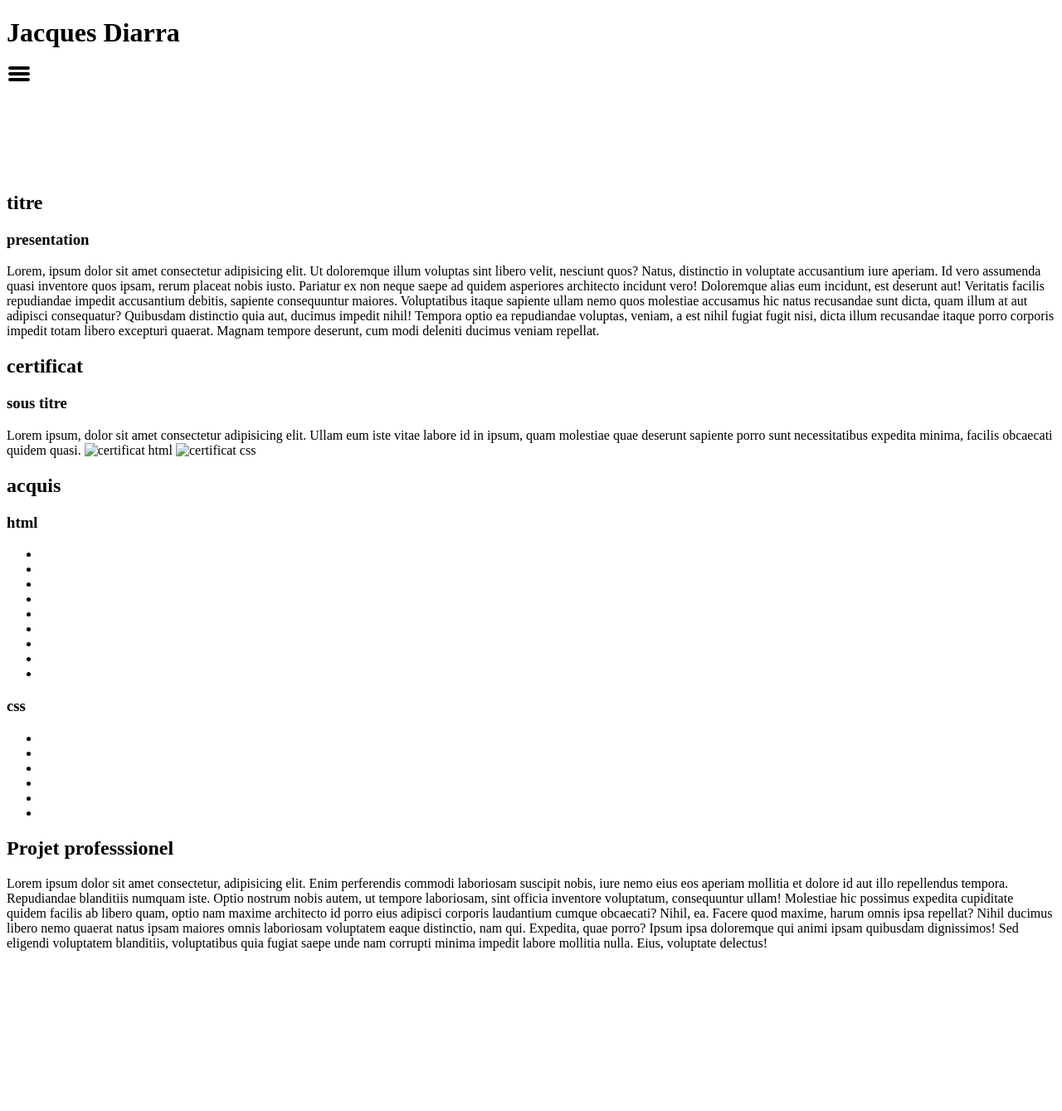
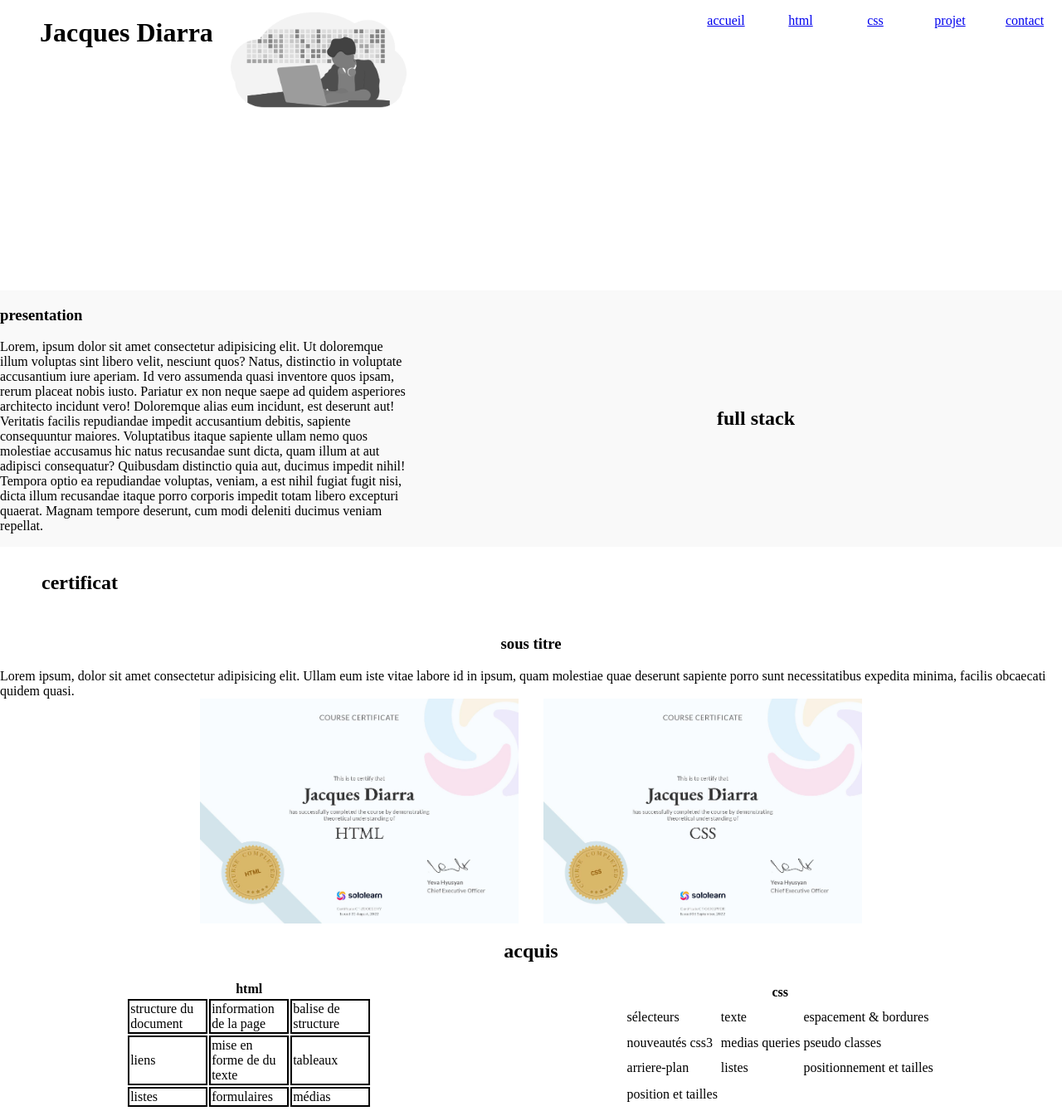
Before and after one commit to Pugnare/simplon, a website: page index.html in a window 1280 px wide. Shown: the top 1339 px of the page at 83% size. Before the commit the page ends 1154 px from the top, so only its background shows below. Drawn offline with Linux system fonts and the light colour scheme.

Commit message:
réorganisation de l'ensemble fichier pour optimisation. chahgementde l'emplacement de l'image logo dans le header. dans la section "ternary" des ul => table. navbarre rendu fixe

```diff
--- a/index.html
+++ b/index.html
@@ -10,8 +10,10 @@
 </head>
 
 <body>
-  <header>
-    <h1 class="branding">Jacques Diarra</h1>
+  <header class="banner">
+    <div class="banner--fixed">
+      <h1 class="branding" id="branding">Jacques Diarra</h1>
+      <img class="heros" src="./img/img-banner.png" alt="">
       <nav class="navbarre__main">
 
         <input class="hamburg__btn" type="checkbox" id="hamburg">
@@ -23,22 +25,26 @@
         </div>
 
 
-      <ul class="menu">
-        <li><a href="#">accueil</a></li>
-        <li><a href="#">html</a></li>
-        <li><a href="#">css</a></li>
-        <li><a href="#">projet</a></li>
-        <li><a href="#">contect</a></li>
+        <ul class="menu__content">
+          <li class=" menu__item"><a class="menu__link" href="#branding">accueil</a></li>
+          <li class=" menu__item"><a class="menu__link" href="#">html</a></li>
+          <li class=" menu__item"><a class="menu__link" href="#">css</a></li>
+          <li class=" menu__item"><a class="menu__link" href="#">projet</a></li>
+          <li class=" menu__item"><a class="menu__link" href="#">contact</a></li>
         </ul>
+
       </nav>
+    </div>
+
   </header>
   <main>
-    <article class="area_primary">
-      <h2>titre</h2>
-      <section class="intro">
-        <h3>presentation</h3>
+    <article class="area__primary presentation__container">
+      <h2 class="presentation__headline headline">full stack</h2>
+      <section class="presentation__content">
+        <h3 class="presentation__subheading subheading">presentation</h3>
 
-        <p>Lorem, ipsum dolor sit amet consectetur adipisicing elit. Ut doloremque illum voluptas sint libero
+        <p class="presentation__para">Lorem, ipsum dolor sit amet consectetur adipisicing elit. Ut doloremque illum
+          voluptas sint libero
           velit, nesciunt quos? Natus, distinctio in voluptate accusantium iure aperiam. Id vero assumenda
           quasi
           inventore quos ipsam, rerum placeat nobis iusto. Pariatur ex non neque saepe ad quidem asperiores
@@ -61,15 +67,23 @@
 
 
 
-    <article class="area_binary">
-      <h2>certificat</h2>
-      <section>
-        <h3>sous titre</h3>
-        <span>Lorem ipsum, dolor sit amet consectetur adipisicing elit. Ullam eum iste vitae labore id in ipsum,
+    <article class="area_binary degree__container">
+      <h2 class="degree__headline headline">certificat</h2>
+      <section class="degree__content">
+        <h3 class="degree__sudheading sudheading">sous titre</h3>
+
+        <span class="degree__detail">Lorem ipsum, dolor sit amet consectetur adipisicing elit. Ullam eum iste vitae
+            labore id in ipsum,
             quam molestiae quae deserunt sapiente porro sunt necessitatibus expedita minima, facilis obcaecati
             quidem quasi.</span>
-        <img src="#" alt="certificat html">
-        <img src="#" alt="certificat css">
+
+          <section class="degree__image--center">
+            <img class="degree__image" src="./img/cert-html.jpg" alt="certificat html">
+            <img class="degree__image" src="./img/cert-css.jpg" alt="certificat css">
+          </section>
+
+
+
       </section>
     </article>
 
@@ -77,39 +91,70 @@
 
 
 
-    <article class="area_ternary">
-      <h2>acquis</h2>
+    <article class="area_ternary feature__container">
+      <h2 class="feature__headline">acquis</h2>
+      <div class="feature--flex">
 
-      <section>
-        <h3>html</h3>
-        <ul>
-          <li><span></span></li>
-          <li><span></span></li>
-          <li><span></span></li>
-          <li><span></span></li>
-          <li><span></span></li>
-          <li><span></span></li>
-          <li><span></span></li>
-          <li><span></span></li>
-          <li><span></span></li>
-        </ul>
-      </section>
+        <table class="feature__list">
+          <tr>
+            <th class="feature__list-head" colspan="3">html</th>
+          </tr>
 
-      <section>
-        <h3>css</h3>
-        <ul>
-          <li><span></span></li>
-          <li><span></span></li>
-          <li><span></span></li>
-          <li><span></span></li>
-          <li><span></span></li>
-          <li><span></span></li>
-        </ul>
-      </section>
+          <tr class="feature__list-sub">
+            <td class="feature__item"><span>structure du document</span></td>
+            <td class="feature__item"><span>information de la page</span></td>
+            <td class="feature__item"><span>balise de structure</span></td>
+          </tr>
 
+          <tr class="feature__list-sub">
+            <td class="feature__item"><span>liens</span></td>
+            <td class="feature__item"><span>mise en forme de du texte</span></td>
+            <td class="feature__item"><span>tableaux</span></td>
+          </tr>
+
+          <tr class="feature__list-sub">
+            <td class="feature__item"><span>listes</span></td>
+            <td class="feature__item"><span>formulaires</span></td>
+            <td class="feature__item"><span>médias</span></td>
+          </tr>
+
+        </table>
+
+
+        <table class="feature__list">
+
+          <tr>
+            <th class="feature__list-head" colspan="3">css</th>
+          </tr>
+
+          <tr class="feature__list-sub">
+            <td><span>sélecteurs</span></td>
+            <td><span>texte</span></td>
+            <td><span>espacement & bordures</span></td>
+          </tr>
+
+          <tr class="feature__list-sub">
+            <td><span>nouveautés css3</span></td>
+            <td><span>medias queries</span></td>
+            <td><span>pseudo classes</span></td>
+          </tr>
+
+          <tr class="feature__list-sub">
+            <td><span>arriere-plan</span></td>
+            <td><span>listes</span></td>
+            <td><span>positionnement et tailles</span></td>
+
+            <tr class="feature__list-sub">
+          <tr><td><span>position et tailles</span></td></tr>
+
+        </table>
+
+      </div>
     </article>
+
+
     <article class="area_fourth">
-      <h2>Projet professsionel</h2>
+      <h2 class="headline">Projet professsionel</h2>
       Lorem ipsum dolor sit amet consectetur, adipisicing elit. Enim perferendis commodi laboriosam suscipit
       nobis, iure nemo eius eos aperiam mollitia et dolore id aut illo repellendus tempora. Repudiandae blanditiis
       numquam iste. Optio nostrum nobis autem, ut tempore laboriosam, sint officia inventore voluptatum,
--- /dev/null
+++ b/style/sass/base/_reset.scss
@@ -0,0 +1,13 @@
+body {
+  padding: 0;
+  margin: 0;
+}
+
+ul,
+li {
+  padding: 0;
+}
+
+li {
+  list-style: none;
+}
--- a/style/sass/base/_viewport.scss
+++ /dev/null
@@ -1,20 +0,0 @@
-@media only screen and (max-width: 600px) {
-  header {
-    position: relative;
-  }
-
-  .hamburg {
-
-    &__btn,
-    &__content {
-      position: absolute;
-      right: 0;
-      top: 0;
-    }
-
-    &__btn {
-top: -5px;
-      right: -3px;
-    }
-  }
-}
--- a/style/sass/base/_hamburger.scss
+++ b/style/sass/components/_hamburger.scss
@@ -1,6 +1,7 @@
 .hamburg {
 
   &__content {
+    position: absolute;
     height: 25px;
     width: 30px;
   }
@@ -51,11 +52,5 @@
     }
   }
 
-  &__btn~.menu {
-    visibility: hidden;
-  }
 
-  &__btn:checked~.menu {
-    visibility: visible;
-  }
 }
--- /dev/null
+++ b/style/sass/components/_viewport.scss
@@ -0,0 +1,46 @@
+@media only screen and (max-width: 600px) {
+  header {
+    position: relative;
+  }
+
+  .hamburg {
+
+    &__btn,
+    &__content {
+      position: absolute;
+      right: 0;
+      top: 0;
+    }
+
+    &__btn {
+      top: -5px;
+      right: -3px;
+    }
+
+    &__btn~.menu {
+      visibility: hidden;
+    }
+
+    &__btn:checked~.menu {
+      visibility: visible;
+    }
+  }
+}
+
+  @media only screen and (min-width: 601px) {
+    header {
+      position: initial;
+    }
+
+    .hamburg {
+
+      &__btn,
+      &__content {
+        visibility: hidden;
+      }
+
+      &__btn~.menu {
+        visibility: initial;
+      }
+    }
+  }
--- a/style/sass/layout/_header.scss
+++ b/style/sass/layout/_header.scss
@@ -0,0 +1,39 @@
+.banner {
+  padding-bottom: 120px;
+  height: 230px;
+
+  &--fixed {
+    width: 100%;
+    display: flex;
+    justify-content: space-between;
+    position: fixed;
+  }
+}
+
+.branding {
+  padding-left: 1.5em;
+}
+
+.heros {
+  position: absolute;
+  left: 16em;
+  top: 0px;
+  width: 20%;
+}
+
+.menu {
+
+  &__content {
+    display: flex;
+  }
+
+  &__item {
+    display: flex;
+    justify-content: center;
+    width: 90px;
+  }
+
+  &__link {
+    text-align: center;
+  }
+}
--- a/style/sass/layout/_main.scss
+++ b/style/sass/layout/_main.scss
@@ -0,0 +1,86 @@
+/*---------------------------------------------------------------------------*\
+  #GENERIC
+\*---------------------------------------------------------------------------*/
+.headline {
+
+  margin-left: 30px;
+  padding: 10px 0 10px 20px;
+
+}
+
+/*---------------------------------------------------------------------------*\
+  #AREA PRIMARY
+\*---------------------------------------------------------------------------*/
+
+.presentation {
+  &__headline {
+    width: 60%;
+    align-self: center;
+    text-align: center;
+  }
+
+  &__container {
+    display: flex;
+    flex-direction: row-reverse;
+    justify-content: space-evenly;
+  }
+
+  &__content {
+    width: 40%;
+  }
+}
+
+
+/*---------------------------------------------------------------------------*\
+  #AREA BINARY
+\*---------------------------------------------------------------------------*/
+.degree {
+
+  &__content{
+    display: flex;
+    flex-direction: column;
+    align-items: center;
+  }
+
+  &__detail{
+    align-self: center;
+  }
+
+  &__image--center{
+    display: flex;
+    justify-content: center;
+  }
+  &__image {
+    max-width: 30%;
+    margin: 0 15px;
+  }
+
+}
+
+
+/*---------------------------------------------------------------------------*\
+  #AREA TERNARY
+\*---------------------------------------------------------------------------*/
+
+.feature{
+
+
+
+  &--flex{
+    display: flex;
+    justify-content: space-around;
+  }
+
+&__headline{
+  text-align: center;
+}
+
+  &__item{
+    width: 90px;
+    border: 2px solid;
+  }
+}
+
+/*---------------------------------------------------------------------------*\
+  #AREA FOURTH
+\*---------------------------------------------------------------------------*/
--- /dev/null
+++ b/style/sass/pages/_banner.scss
@@ -0,0 +1,10 @@
+
+.banner{
+  &--fixed{
+    background-color: $bg_binary;
+  }
+}
+
+.heros{
+  filter: grayscale(1);
+}
--- /dev/null
+++ b/style/sass/pages/_home.scss
@@ -0,0 +1,5 @@
+
+/* #COLOR*/
+.area__primary{
+  background-color: $bg_primary;
+}
--- a/style/sass/style.scss
+++ b/style/sass/style.scss
@@ -1,8 +1,15 @@
-@import 'base/viewport';
+@import 'base/reset';
 @import 'base/fonts';
-@import 'base/hamburger';
+
+@import 'utils/variable';
+
+@import 'components/viewport';
+@import 'components/hamburger';
 
 @import 'layout/navbarre';
 @import 'layout/header';
 @import 'layout/main';
 @import 'layout/footer';
+
+@import 'pages/home';
+@import 'pages/banner';
--- /dev/null
+++ b/style/sass/utils/_variable.scss
@@ -0,0 +1,2 @@
+$bg_primary: rgb(249, 249, 249); // gray light
+$bg_binary : rgb(255, 255, 255); // white
```
Also changed, not shown: img/cert-css.jpg (added), img/cert-html.jpg (added), img/img-banner.png (added), style/css/style.css, 1 other file. Lines whose indentation alone changed are shown as unchanged.
